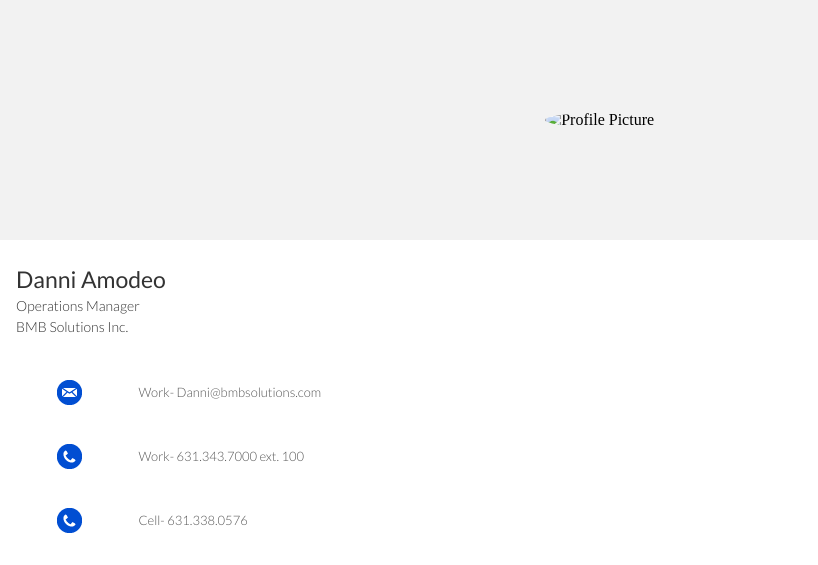
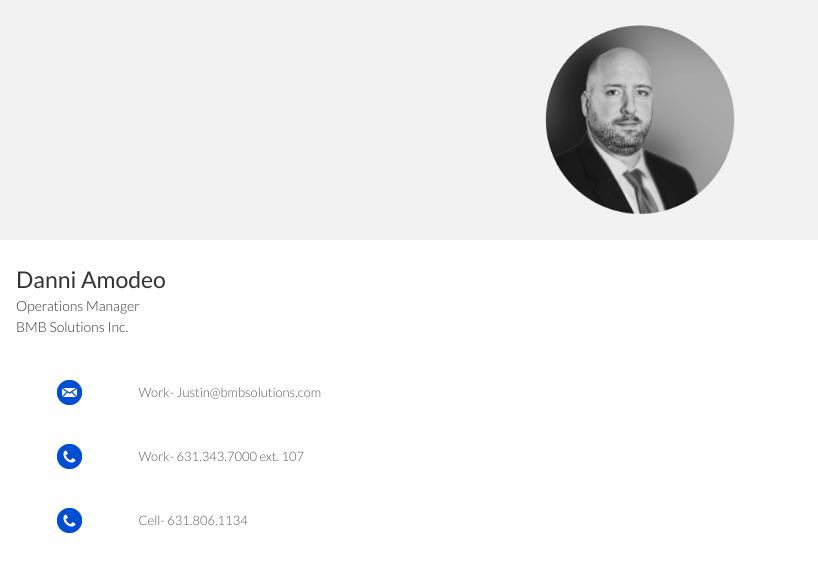
Before and after one commit to BMB-Solutions/JKern-VCard, a plain HTML site: page index.html in a window 1280 px wide. Shown: the top 565 px of the page, 0-818 px from the left. Drawn offline with Linux system fonts and the light colour scheme; grey boxes are pictures that could not be loaded; a web font is replaced by a local one.

Commit message:
Update index.html

```diff
--- a/index.html
+++ b/index.html
@@ -14,7 +14,7 @@
 			<div class="row">
 				<div class="col"></div>
 				<div class="col is-5">
-					<img class="profile-pic" src="Danni.png" alt="Profile Picture">
+					<img class="profile-pic" src="Justin.png" alt="Profile Picture">
 				</div>
 				<div class="col"></div>
 			</div>
@@ -37,14 +37,14 @@
 	</section>
 
 	<section class="bg-color-white secondary-info">
-		<a href="mailto:danni@bmbsolutions.com">
+		<a href="mailto:Justin@bmbsolutions.com">
 			<div class="container">
 				<div class="row detail">
 					<div class="col">
 						<img src="assets/icon-email.png" alt="Email Icon"">
 					</div>
 					<div class="col is-8">
-						<p class="text-detail">Work- Danni@bmbsolutions.com</p>
+						<p class="text-detail">Work- Justin@bmbsolutions.com</p>
 					</div>
 					<div class="col">
 						<img src="assets/right-arrow.svg" alt="Right Arrow" height="50%" width="40%">
@@ -63,7 +63,7 @@
 						<img src="assets/icon-phone.png" alt="Phone Icon"">
 					</div>
 					<div class="col is-8">
-						<p class="text-detail">Work- 631.343.7000 ext. 100</p>
+						<p class="text-detail">Work- 631.343.7000 ext. 107</p>
 					</div>
 					<div class="col">
 						<img src="assets/right-arrow.svg" alt="Right Arrow" height="50%" width="40%">
@@ -82,7 +82,7 @@
 						<img src="assets/icon-phone.png" alt="Phone Icon"">
 					</div>
 					<div class="col is-8">
-						<p class="text-detail">Cell- 631.338.0576</p>
+						<p class="text-detail">Cell- 631.806.1134</p>
 					</div>
 					<div class="col">
 						<img src="assets/right-arrow.svg" alt="Right Arrow" height="50%" width="40%">
@@ -110,7 +110,7 @@
 		</a>
 	</section>
 <section class="bg-color-white secondary-info">
-		<a href="https://www.linkedin.com/in/danni-amodeo-3b49a613/">
+		<a href="https://www.linkedin.com/in/justin-kern-70a796a6/">
 			<div class="container">
 				<div class="row detail">
 					<div class="col">
```
